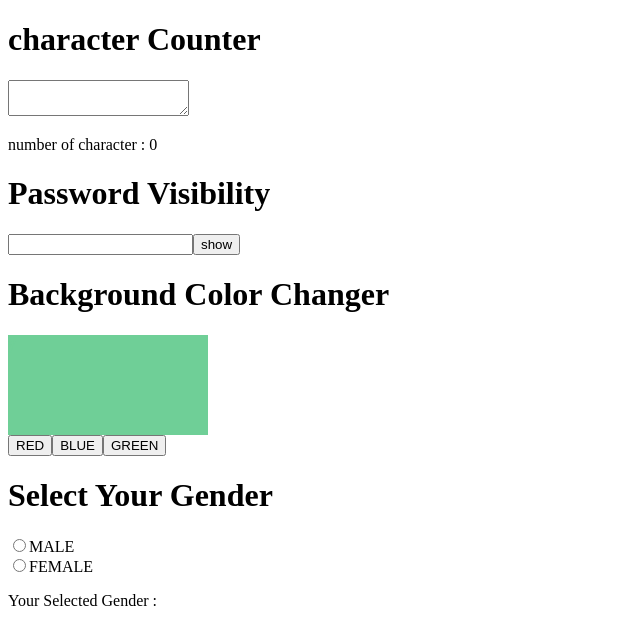
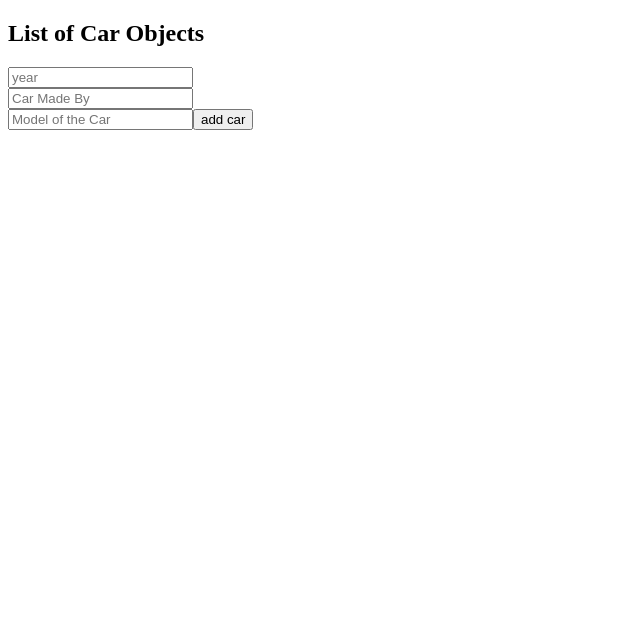
Before and after one commit to mdyasinreza1510/LEARNING_REACT, a React (Vite) app in the folder project1/: page / in a window 1280 px wide. Shown: the top 644 px of the page, without its empty margins (0-640 px from the left). Built offline with nearby package versions, Linux system fonts and the light colour scheme.

Commit message:
13-5-26 coverd updating objects in an array

```diff
--- a/project1/src/App.jsx
+++ b/project1/src/App.jsx
@@ -212,26 +212,26 @@
 
 //..............................................updating array in state.............................................................
 
-// import Arrayupdate from './Mycomponent.jsx'
-// function App(){
+import Arrayupdate from './Mycomponent.jsx'
+function App(){
 
-//      return(
+     return(
 
-//                     <Arrayupdate></Arrayupdate>
+                    <Arrayupdate></Arrayupdate>
 
 
-//                );
+               );
 
-//           }
-//           export default App
+          }
+          export default App
 
 //...........................................practice................................
 
-import Practice from './Practice.jsx'
+// import Practice from './Practice.jsx'
 
-function App(){
-     return(
-           <Practice></Practice>
-     );
-}
-export default App
+// function App(){
+//      return(
+//            <Practice></Practice>
+//      );
+// }
+// export default App
--- a/project1/src/Mycomponent.jsx
+++ b/project1/src/Mycomponent.jsx
@@ -293,4 +293,64 @@ import React, { useState } from 'react';
 // export default Arrayupdate;
 
 
-//
+// .......................................................................UPDATING ARRAY OF OBJECTS..............................................................
+function Arrayupdate(){
+    const [cars,setcars]=useState([]);
+    const [caryear, setcaryear]=useState();
+    const [carmake, setcarmake]=useState("");
+    const [carmodel, setcarmodel]=useState("");
+//now we make 5 fun o add car, remove car,caryear,carmake, carmodel;
+
+function addcar(){
+   // yaha pe hmne ek newcar object banay as an array jisme uske property ko add kiya
+   // fir setcars ko use krke purani aur new values ko add kiya
+   //aur inouts ko reset kiya
+    const newcar={year:caryear,
+                  make:carmake,
+                  model:carmodel}
+
+                  setcars([...cars, newcar]);
+                  setcaryear();
+                  setcarmake("")
+                  setcarmodel("")
+
+}
+function removecar(index){
+    setcars(cars.filter((_,i) => i!==index))
+
+}
+function Caryearchange(event){
+    setcaryear(event.target.value)
+}
+function Carmakechange(event){
+     setcarmake(event.target.value)
+}
+function Carmodelchange(event){
+     setcarmodel(event.target.value)
+}
+
+    return(
+      <>
+      <div>
+        <h2>List of Car Objects</h2>
+        <ul>
+            {cars.map((car,index) =>
+            <li onClick={()=>{removecar(index)}} key={index}>
+                {car.year} {car.make} {car.model}
+
+            </li>)}
+
+        </ul>
+
+        <input type="number" placeholder='year'  value={caryear} onChange={Caryearchange}/>
+        <br />
+        <input type="text"  value={carmake} onChange={Carmakechange} placeholder='Car Made By'/>
+        <br />
+        <input type="text"  value={carmodel} onChange={Carmodelchange} placeholder='Model of the Car'/>
+        <button  onClick={addcar}>add car</button>
+      </div>
+
+      </>
+    );
+}
+export default Arrayupdate
```
